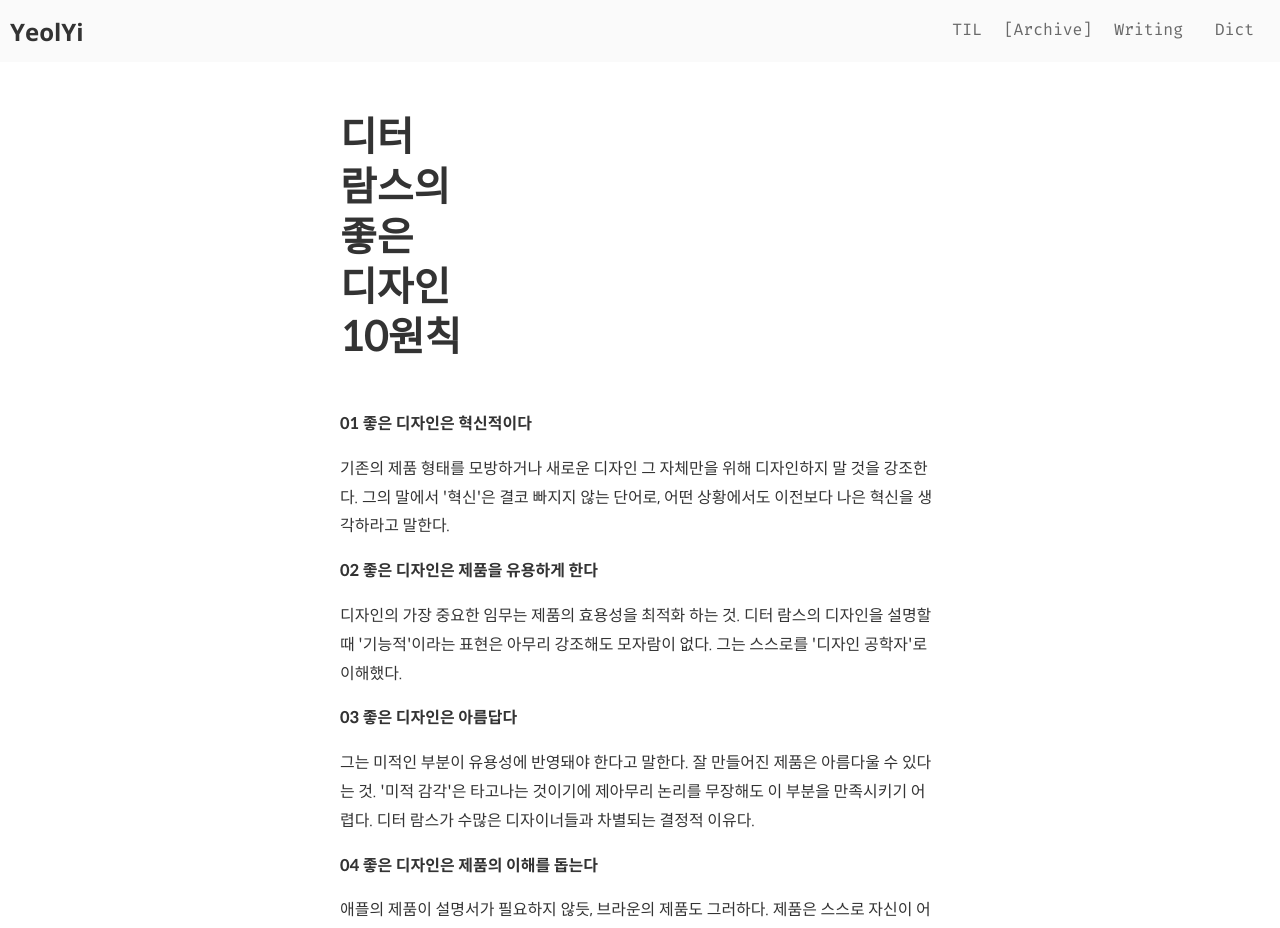
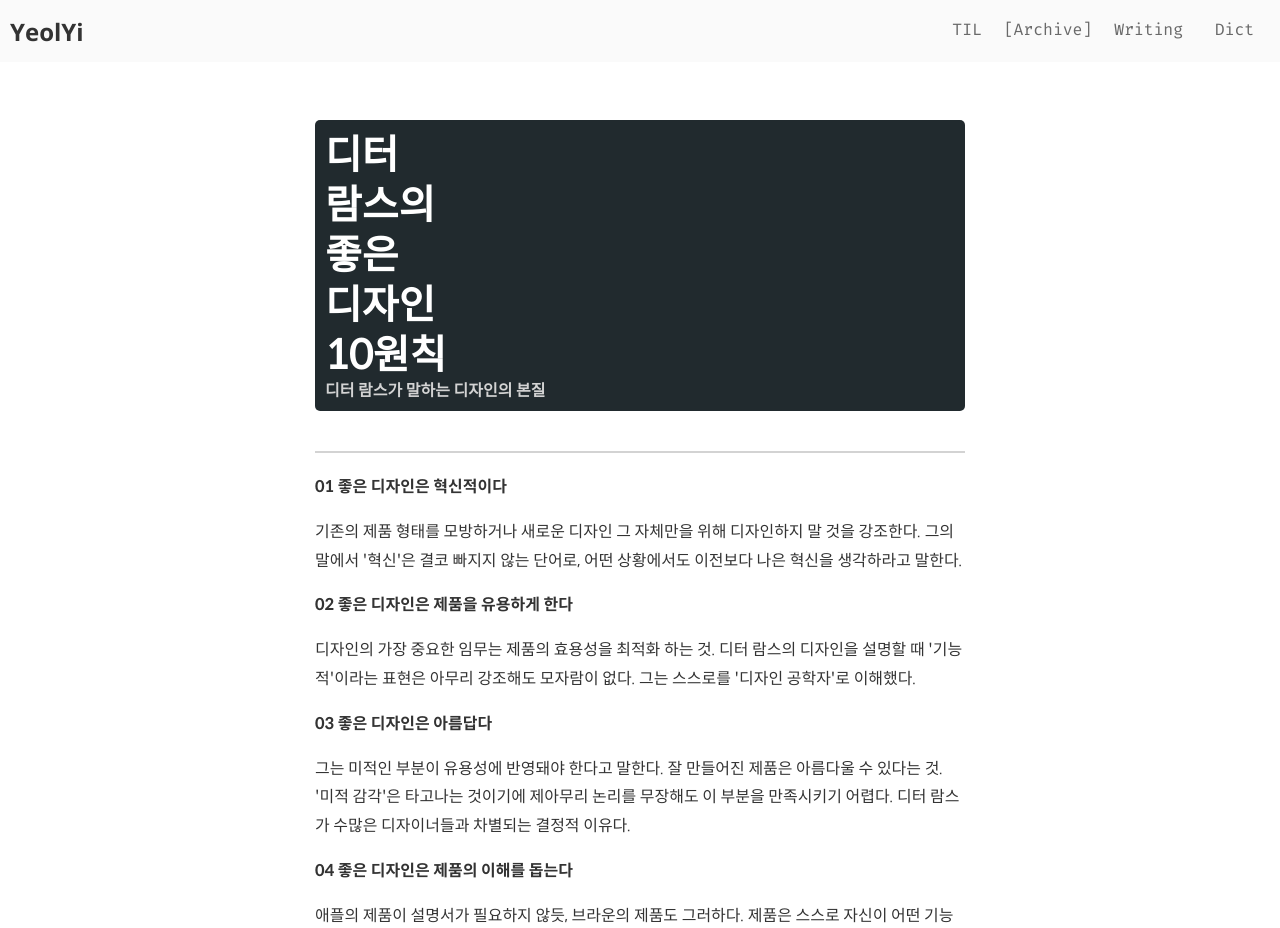
Before and after one commit to Yeolyi/blog, a Next.js app: page /archive/good-design-10 in a window 1280 px wide. Shown: the top 928 px of the page. Built offline with nearby package versions, Linux system fonts and the light colour scheme.

Commit message:
Archive 글 제목 위치 고정

```diff
--- a/components/container.module.css
+++ b/components/container.module.css
@@ -1,5 +1,5 @@
 #container {
-    max-width: 600px;
+    max-width: 650px;
     margin-bottom: 50%;
     margin: 0 auto;
     padding: 50px 15px;
--- a/components/navBar.module.css
+++ b/components/navBar.module.css
@@ -11,7 +11,7 @@
     align-items: center;
     background-color: rgba(250, 250, 250, 0.95);
     backdrop-filter: blur(2px);
-    z-index: 1;
+    z-index: 999;
 }
 
 #navBar h2 {
--- a/components/postContent.module.css
+++ b/components/postContent.module.css
@@ -1,3 +1,15 @@
+#postContent {
+    background-color: white;
+    display: flex;
+    flex-direction: column;
+}
+
+#postContent::before {
+    content: "";
+    border: lightGray solid 0.5px;
+    margin-bottom: 20px;
+}
+
 #postContent p {
     font-size: 1rem;
     font-family: 'regular', sans-serif;
--- a/pages/archive/[id].js
+++ b/pages/archive/[id].js
@@ -1,10 +1,14 @@
 import { getAllPostIds, getPostData } from "../../lib/posts"
 import styles from "./[id].module.css"
 import PostContent from "../../components/postContent"
+import { archiveTheme } from "../../styles/color"
 
 export default function ArchiveContent({ postData }) {
     return <div id={styles.archiveContent}>
-        <h2>{postData.title.replace(/ /g, "\n")}</h2>
+        <div id={styles.archiveHeader} style={{backgroundColor: archiveTheme}}>
+            <h2>{postData.title.replace(/ /g, "\n")}</h2>
+            <h3>{postData.subtitle}</h3>
+        </div>
         <PostContent>{postData.content}</PostContent>
     </div>
 }
--- a/pages/archive/[id].module.css
+++ b/pages/archive/[id].module.css
@@ -1,5 +1,19 @@
-#archiveContent>h2 {
+#archiveHeader {
+    position: sticky;
+    top: 120px; /* 더 좋은 방법 찾아보기 */
+    z-index: -1;
+    padding: 10px;
+    margin-bottom: 3rem;
+    border-radius: 5px;
+}
+
+#archiveHeader>h2 {
     white-space: pre-line;
-    margin-bottom: 3rem;
     font-size: 2.5rem;
+    color: white;
 }
+
+#archiveHeader>h3 {
+    font-size: 1rem;
+    color: lightgray;
+}
--- /dev/null
+++ b/styles/color.js
@@ -0,0 +1,5 @@
+let autumnBlack = "#212A2E"
+let autumnGray = "#718A91"
+
+export let archiveTheme = autumnBlack;
+export let writingTheme = autumnGray;
```
Also changed, not shown: pages/archive/index.js (+2 -1 lines), pages/writing/index.js (+2 -1 lines).
